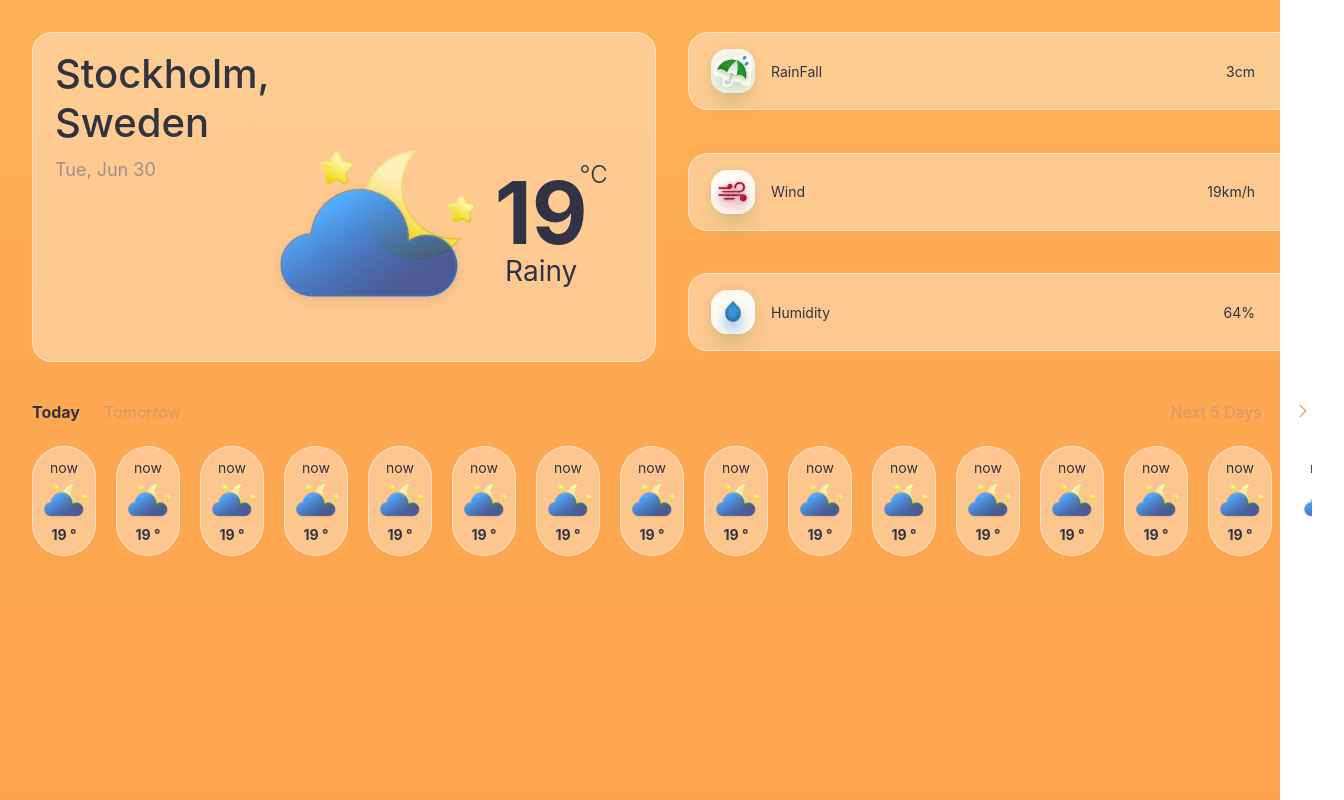
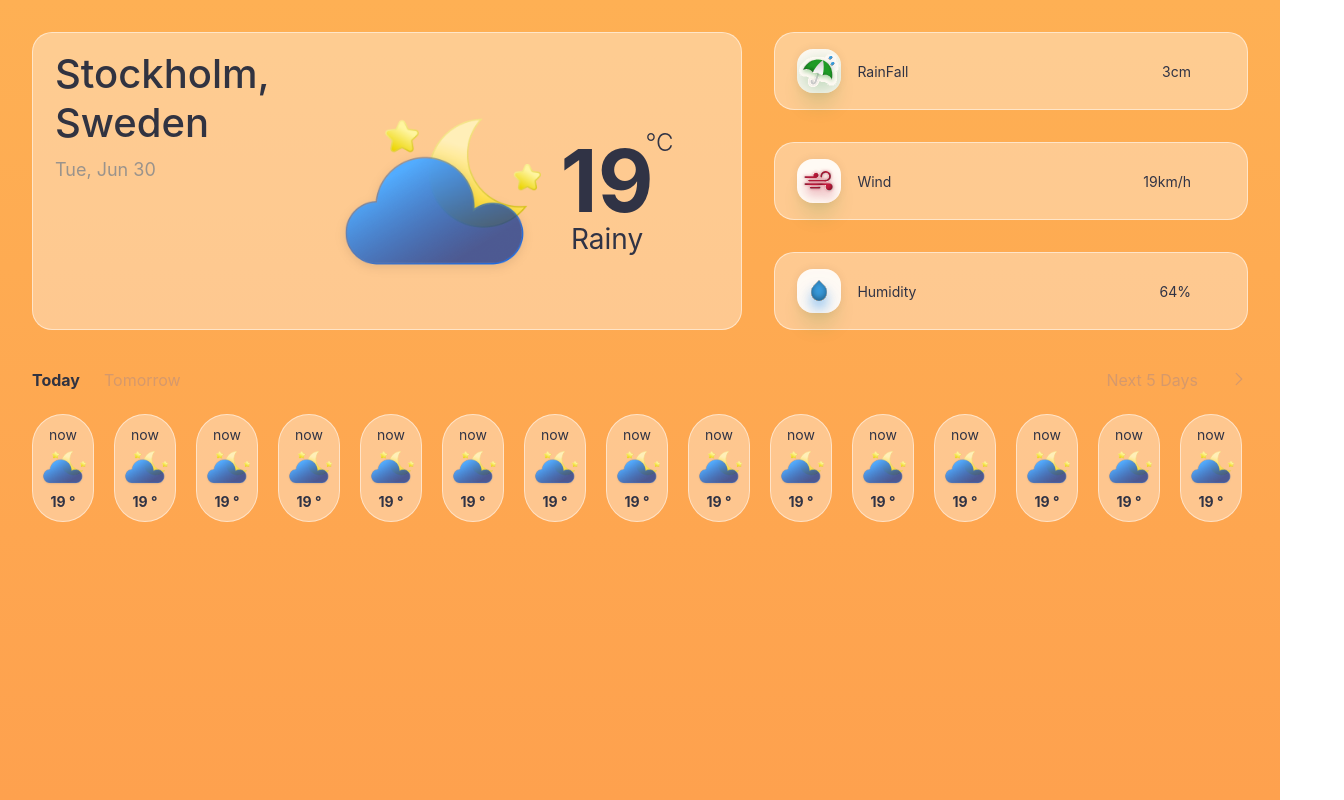
Before and after one commit to silentdev92/weather-app-client, a React (Vite) app: page /1 in a window 1280 px wide. Shown: the whole page, 1344 px wide, since content can reach past the window. Built offline with nearby package versions, Linux system fonts and the light colour scheme.

Commit message:
ref: Updated some styles

```diff
--- a/src/components/CurrentMainCard/CurrentMainCard.module.sass
+++ b/src/components/CurrentMainCard/CurrentMainCard.module.sass
@@ -1,5 +1,5 @@
 .root
-    height: 296px
+    height: 264px
     display: flex
     .left
         .location
@@ -14,31 +14,35 @@
             font-size: 18px
             color: #9A938C
     .right
-        padding-bottom: 35px
-        align-self: flex-end
         display: flex
-        .icon
-            height: 160px
-            margin-right: 20px
-            img
-                height: 100%
-        .main
+        justify-content: center
+        flex-grow: 1
+        .content
+            padding-bottom: 35px
+            align-self: flex-end
             display: flex
-            flex-direction: column
-            justify-content: center
-            align-items: center
-            position: relative
-            color: #303345
-            .temp
-                font-weight: 700
-                font-size: 86px
-                line-height: 82px
-            .desc
-                font-weight: 400
-                font-size: 28px
-            .unit
-                position: absolute
-                top: 10px
-                right: -20px
-                font-weight: 300
-                font-size: 24px
+            .icon
+                height: 160px
+                margin-right: 20px
+                img
+                    height: 100%
+            .main
+                display: flex
+                flex-direction: column
+                justify-content: center
+                align-items: center
+                position: relative
+                color: #303345
+                .temp
+                    font-weight: 700
+                    font-size: 86px
+                    line-height: 82px
+                .desc
+                    font-weight: 400
+                    font-size: 28px
+                .unit
+                    position: absolute
+                    top: 10px
+                    right: -20px
+                    font-weight: 300
+                    font-size: 24px
--- a/src/components/CurrentMainCard/CurrentMainCard.tsx
+++ b/src/components/CurrentMainCard/CurrentMainCard.tsx
@@ -16,6 +16,7 @@ const CurrentMainCard: FC = () => {
           <span className={styles.date}>Tue, Jun 30</span>
         </div>
         <div className={styles.right}>
+          <div className={styles.content}>
             <div className={styles.icon}>
               <img src={getWeatherIconUrl('02n')} alt="Weather Icon" />
             </div>
@@ -26,6 +27,7 @@ const CurrentMainCard: FC = () => {
             </div>
           </div>
         </div>
+      </div>
     </Card>
   )
 }
--- a/src/index.css
+++ b/src/index.css
@@ -1,7 +1,8 @@
-body {
+* {
   margin: 0;
   padding: 0;
   box-sizing: border-box;
   @import url('https://fonts.googleapis.com/css2?family=Inter:wght@400;500;600;700&display=swap');
   font-family: 'Inter', sans-serif;
+  font-style: normal;
 }
--- a/src/layouts/MainLayout/MainLayout.module.sass
+++ b/src/layouts/MainLayout/MainLayout.module.sass
@@ -2,6 +2,6 @@
     min-height: 100vh
     background: linear-gradient(180deg, #FEB054 0%, #FEA14E 100%)
     .container
-        width: 1280px
+        max-width: 1400px
         margin: 0 auto
-        padding: 32px 32px 0
+        padding: 0 32px
--- a/src/pages/Home/Home.module.sass
+++ b/src/pages/Home/Home.module.sass
@@ -1,10 +1,12 @@
 .root
     display: grid
-    grid-template-columns: repeat(2, 1fr)
+    grid-template-columns: 3fr 2fr
     grid-template-rows: repeat(4, auto)
     column-gap: 32px
     row-gap: 32px
+    padding-top: 32px
     .currentMainCard
         grid-row: span 3
     .forecastShort
         grid-column: span 2
+        max-width: 100%
```
Lines whose indentation alone changed are shown as unchanged.
